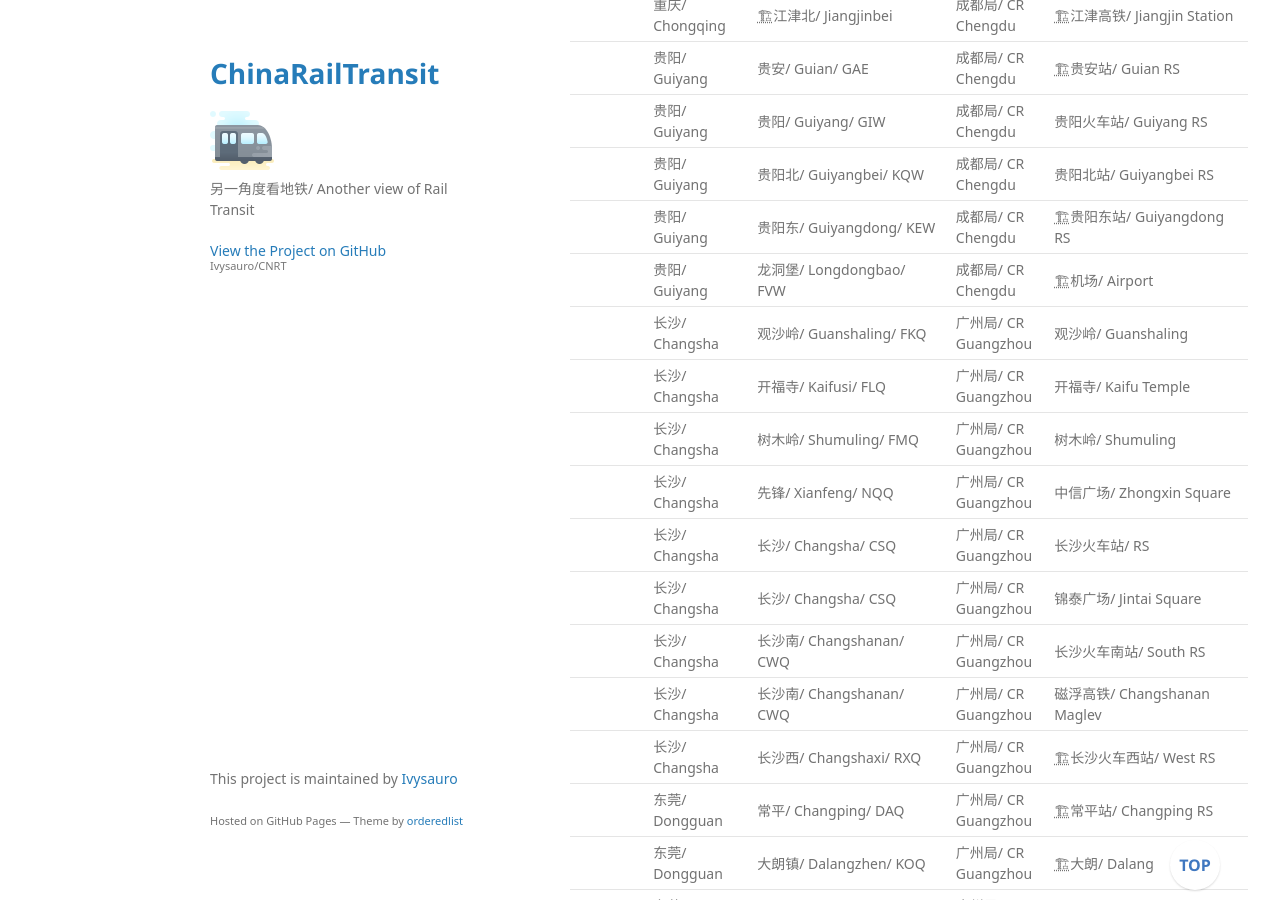
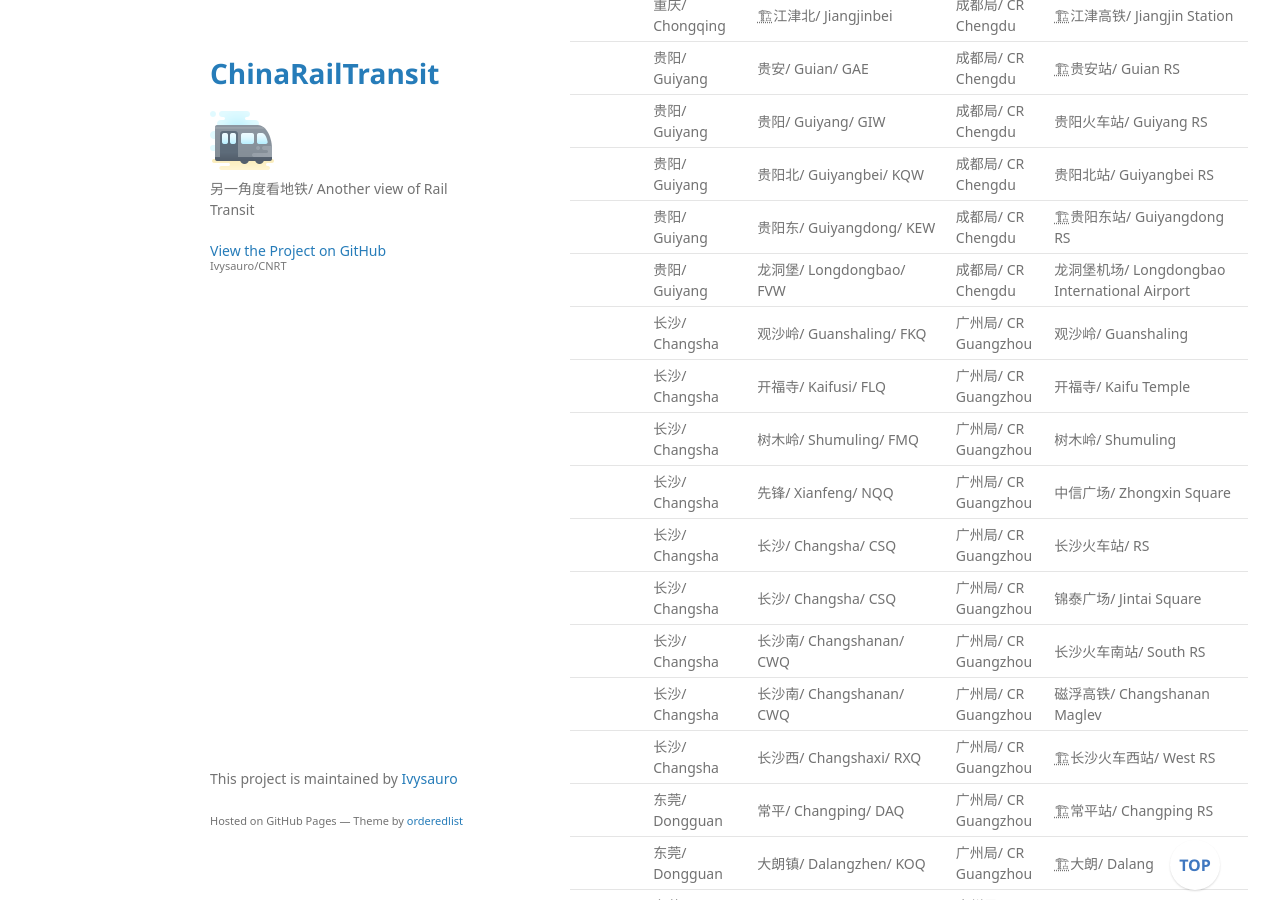
Before and after one commit to Ivysauro/CNRT, a Jekyll site: the page built from data/Rail-Rail.md, in a window 1280 px wide and 900 px high, scrolled down 3575 px. Built offline with Jekyll 4.4.1, drawn with Linux system fonts in a browser that asks for light colours; some web fonts are replaced; our own code applies the rules of GitHub Pages for plain Markdown files; a script that is not in the unit is left out; some of the changed text lies outside the part shown.

Commit message:
🍊更新贵阳数据
贵阳地铁龙洞堡机场站开通

```diff
--- a/data/Rail-Rail.md
+++ b/data/Rail-Rail.md
@@ -72,7 +72,7 @@
 |  | 贵阳/ Guiyang | 贵阳/ Guiyang/ GIW | 成都局/ CR Chengdu | 贵阳火车站/ Guiyang RS |
 |  | 贵阳/ Guiyang | 贵阳北/ Guiyangbei/ KQW | 成都局/ CR Chengdu | 贵阳北站/ Guiyangbei RS |
 |  | 贵阳/ Guiyang | 贵阳东/ Guiyangdong/ KEW | 成都局/ CR Chengdu | 🏗贵阳东站/ Guiyangdong RS |
-|  | 贵阳/ Guiyang | 龙洞堡/ Longdongbao/ FVW | 成都局/ CR Chengdu | 🏗机场/ Airport |
+|  | 贵阳/ Guiyang | 龙洞堡/ Longdongbao/ FVW | 成都局/ CR Chengdu | 龙洞堡机场/ Longdongbao International Airport |
 |  | 长沙/ Changsha | 观沙岭/ Guanshaling/ FKQ | 广州局/ CR Guangzhou | 观沙岭/ Guanshaling |
 |  | 长沙/ Changsha | 开福寺/ Kaifusi/ FLQ | 广州局/ CR Guangzhou | 开福寺/ Kaifu Temple |
 |  | 长沙/ Changsha | 树木岭/ Shumuling/ FMQ | 广州局/ CR Guangzhou | 树木岭/ Shumuling |
```
Also changed, not shown: other parts of data/Rail-Rail.md (+1 -1 lines).
